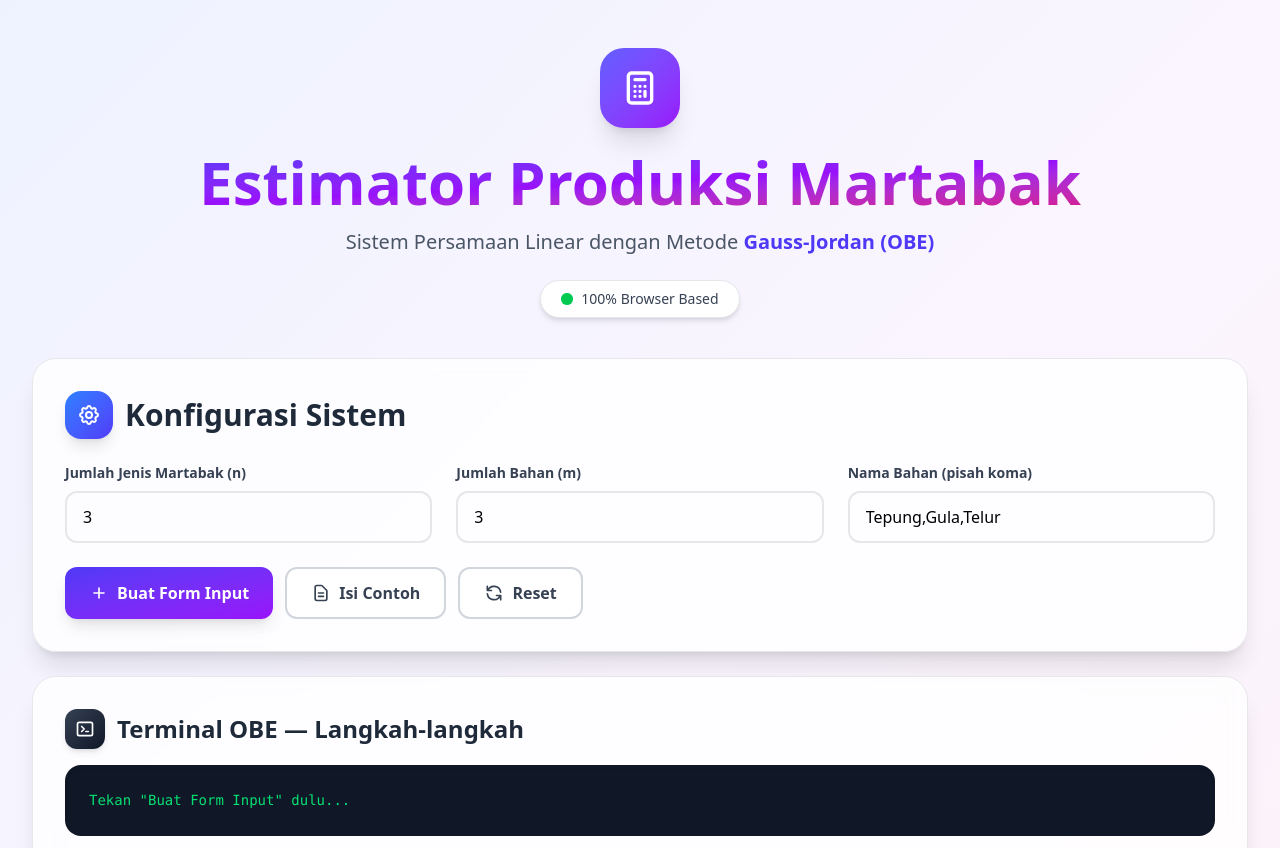
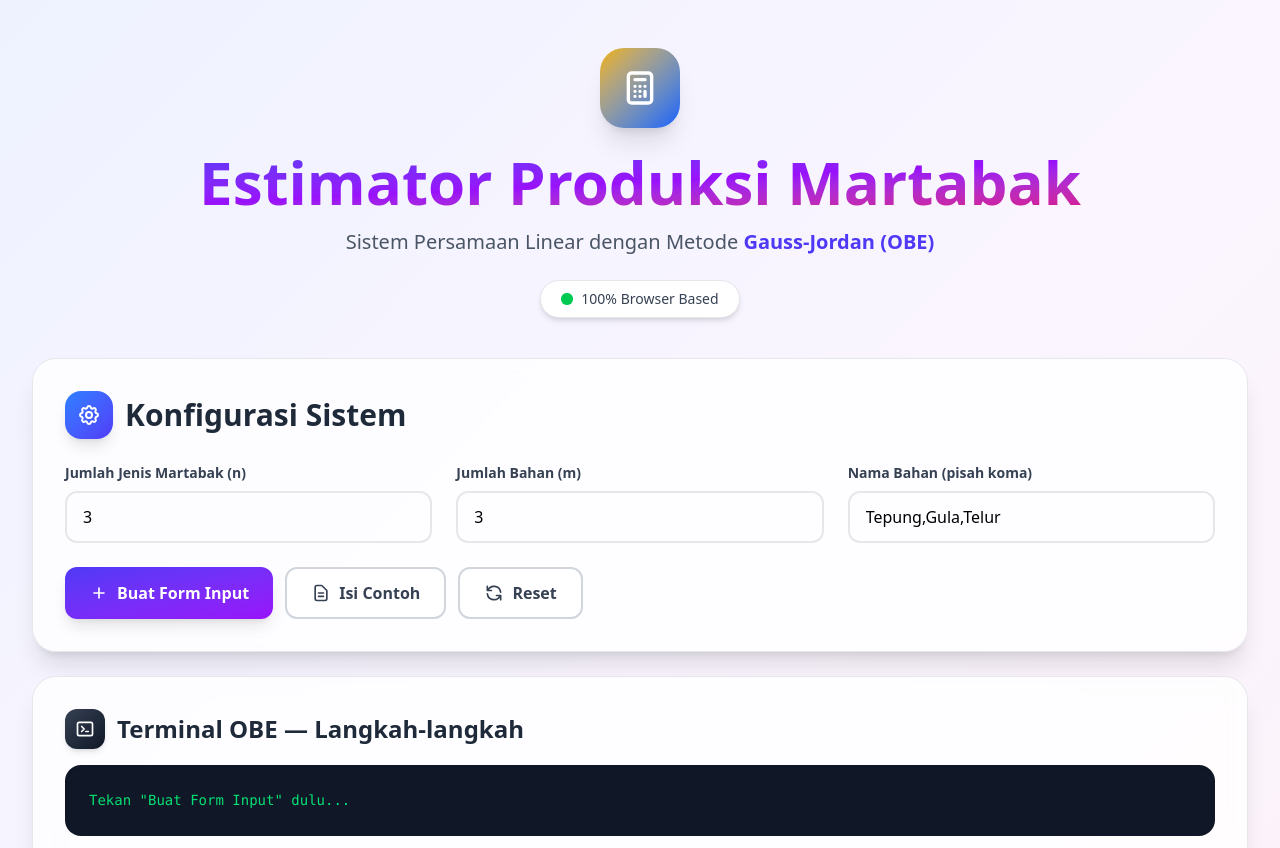
Before and after one commit to mariobrasco/Estimator-Martabak, a website: page index.html in a window 1280 px wide. Shown: the top 848 px of the page. Drawn offline with Linux system fonts and the light colour scheme.

Commit message:
main file

```diff
--- a/index.html
+++ b/index.html
@@ -12,7 +12,7 @@
 
     <!-- Header -->
     <header class="text-center mb-10">
-      <div class="inline-flex items-center justify-center w-20 h-20 bg-linear-to-br from-indigo-500 to-purple-600 rounded-3xl shadow-xl mb-6">
+      <div class="inline-flex items-center justify-center w-20 h-20 bg-linear-to-br from-yellow-500 to-blue-600 rounded-3xl shadow-xl mb-6">
         <svg class="w-10 h-10 text-white" fill="none" stroke="currentColor" viewBox="0 0 24 24">
           <path stroke-linecap="round" stroke-linejoin="round" stroke-width="2" d="M9 7h6m0 10v-3m-3 3h.01M9 17h.01M9 14h.01M12 14h.01M15 11h.01M12 11h.01M9 11h.01M7 21h10a2 2 0 002-2V5a2 2 0 00-2-2H7a2 2 0 00-2 2v14a2 2 0 002 2z"></path>
         </svg>
```
Also changed, not shown: output.css.
